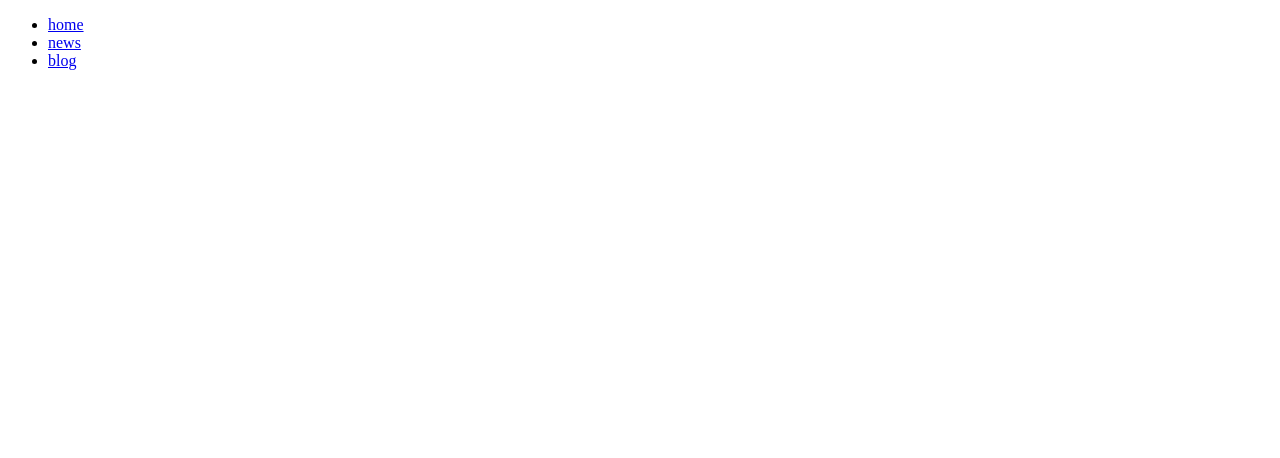
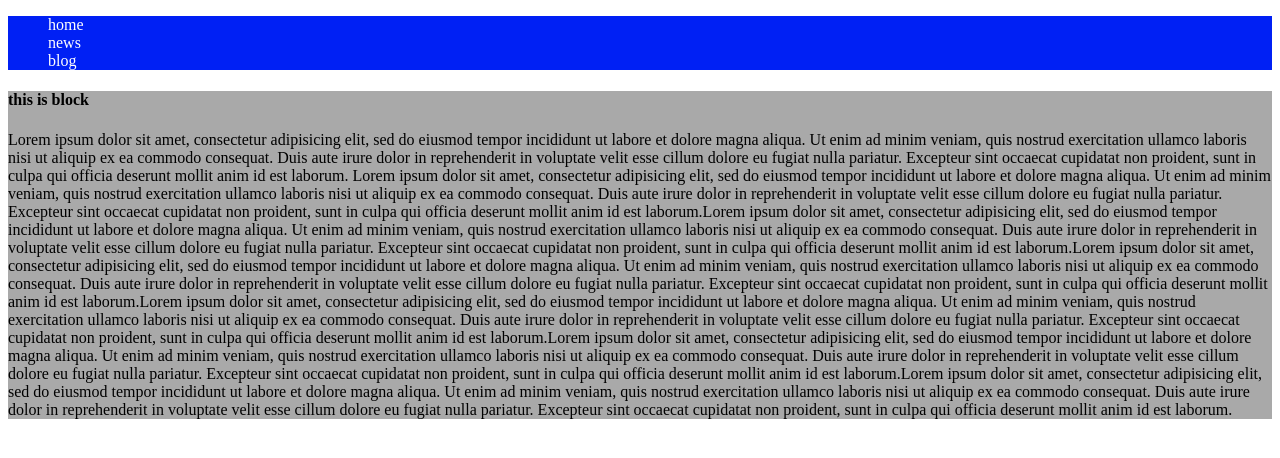
Before and after one commit to NokaK/lesson14-04, a plain HTML site: page index.html in a window 1280 px wide. Drawn offline with Linux system fonts and the light colour scheme.

Commit message:
styled header

```diff
--- a/index.html
+++ b/index.html
@@ -3,24 +3,66 @@
 <head>
 	<meta charset="utf-8">
 	<meta name="viewport" content="width=device-width, initial-scale=1">
+	<link rel="stylesheet" type="text/css" href="style.css">
 	<title>lesson 4</title>
 </head>
 <body>
-	<header>
+	<header class="header">
 		<nav>
 			<ul>
 				<li>
-					<a href="#">home</a>
+					<a class="navbar-a" href="#">home</a>
 				</li>
 				<li>
-					<a href="#">news</a>
+					<a class="navbar-a" href="#">news</a>
 				</li>
 				<li>
-					<a href="#">blog</a>
+					<a class="navbar-a" href="#">blog</a>
 				</li>
 			</ul>
 		</nav>
 	</header>
+	<section class="blog">
+		<h4>this is block</h4>
+		<p>Lorem ipsum dolor sit amet, consectetur adipisicing elit, sed do eiusmod
+		tempor incididunt ut labore et dolore magna aliqua. Ut enim ad minim veniam,
+		quis nostrud exercitation ullamco laboris nisi ut aliquip ex ea commodo
+		consequat. Duis aute irure dolor in reprehenderit in voluptate velit esse
+		cillum dolore eu fugiat nulla pariatur. Excepteur sint occaecat cupidatat non
+		proident, sunt in culpa qui officia deserunt mollit anim id est laborum.
+	Lorem ipsum dolor sit amet, consectetur adipisicing elit, sed do eiusmod
+		tempor incididunt ut labore et dolore magna aliqua. Ut enim ad minim veniam,
+		quis nostrud exercitation ullamco laboris nisi ut aliquip ex ea commodo
+		consequat. Duis aute irure dolor in reprehenderit in voluptate velit esse
+		cillum dolore eu fugiat nulla pariatur. Excepteur sint occaecat cupidatat non
+		proident, sunt in culpa qui officia deserunt mollit anim id est laborum.Lorem ipsum dolor sit amet, consectetur adipisicing elit, sed do eiusmod
+		tempor incididunt ut labore et dolore magna aliqua. Ut enim ad minim veniam,
+		quis nostrud exercitation ullamco laboris nisi ut aliquip ex ea commodo
+		consequat. Duis aute irure dolor in reprehenderit in voluptate velit esse
+		cillum dolore eu fugiat nulla pariatur. Excepteur sint occaecat cupidatat non
+		proident, sunt in culpa qui officia deserunt mollit anim id est laborum.Lorem ipsum dolor sit amet, consectetur adipisicing elit, sed do eiusmod
+		tempor incididunt ut labore et dolore magna aliqua. Ut enim ad minim veniam,
+		quis nostrud exercitation ullamco laboris nisi ut aliquip ex ea commodo
+		consequat. Duis aute irure dolor in reprehenderit in voluptate velit esse
+		cillum dolore eu fugiat nulla pariatur. Excepteur sint occaecat cupidatat non
+		proident, sunt in culpa qui officia deserunt mollit anim id est laborum.Lorem ipsum dolor sit amet, consectetur adipisicing elit, sed do eiusmod
+		tempor incididunt ut labore et dolore magna aliqua. Ut enim ad minim veniam,
+		quis nostrud exercitation ullamco laboris nisi ut aliquip ex ea commodo
+		consequat. Duis aute irure dolor in reprehenderit in voluptate velit esse
+		cillum dolore eu fugiat nulla pariatur. Excepteur sint occaecat cupidatat non
+		proident, sunt in culpa qui officia deserunt mollit anim id est laborum.Lorem ipsum dolor sit amet, consectetur adipisicing elit, sed do eiusmod
+		tempor incididunt ut labore et dolore magna aliqua. Ut enim ad minim veniam,
+		quis nostrud exercitation ullamco laboris nisi ut aliquip ex ea commodo
+		consequat. Duis aute irure dolor in reprehenderit in voluptate velit esse
+		cillum dolore eu fugiat nulla pariatur. Excepteur sint occaecat cupidatat non
+		proident, sunt in culpa qui officia deserunt mollit anim id est laborum.Lorem ipsum dolor sit amet, consectetur adipisicing elit, sed do eiusmod
+		tempor incididunt ut labore et dolore magna aliqua. Ut enim ad minim veniam,
+		quis nostrud exercitation ullamco laboris nisi ut aliquip ex ea commodo
+		consequat. Duis aute irure dolor in reprehenderit in voluptate velit esse
+		cillum dolore eu fugiat nulla pariatur. Excepteur sint occaecat cupidatat non
+		proident, sunt in culpa qui officia deserunt mollit anim id est laborum.</p>
+	</section>
+
 
 </body>
 </html>
--- /dev/null
+++ b/style.css
@@ -0,0 +1,17 @@
+a {
+	text-decoration: none;
+}
+ul {
+	list-style: none;
+}
+.header{
+	background-color: #0020F4;
+
+
+}
+.navbar-a {
+	color: #fff;
+}
+.blog {
+	background-color: darkgrey;
+}
```
